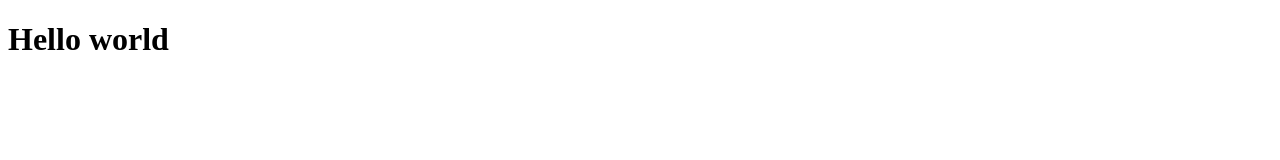
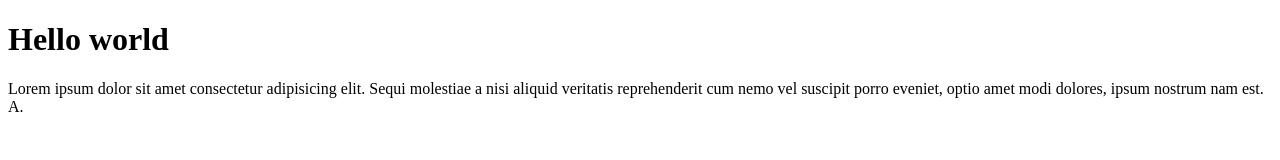
Before and after one commit to Shohruh69/test, a plain HTML site: page index.html in a window 1280 px wide. Drawn offline with Linux system fonts and the light colour scheme.

Commit message:
add file

```diff
--- a/index.html
+++ b/index.html
@@ -8,5 +8,7 @@
 </head>
 <body>
     <h1>Hello world</h1>
+    <p>Lorem ipsum dolor sit amet consectetur adipisicing elit.
+         Sequi molestiae a nisi aliquid veritatis reprehenderit cum nemo vel suscipit porro eveniet, optio amet modi dolores, ipsum nostrum nam est. A.</p>
 </body>
 </html>
```
